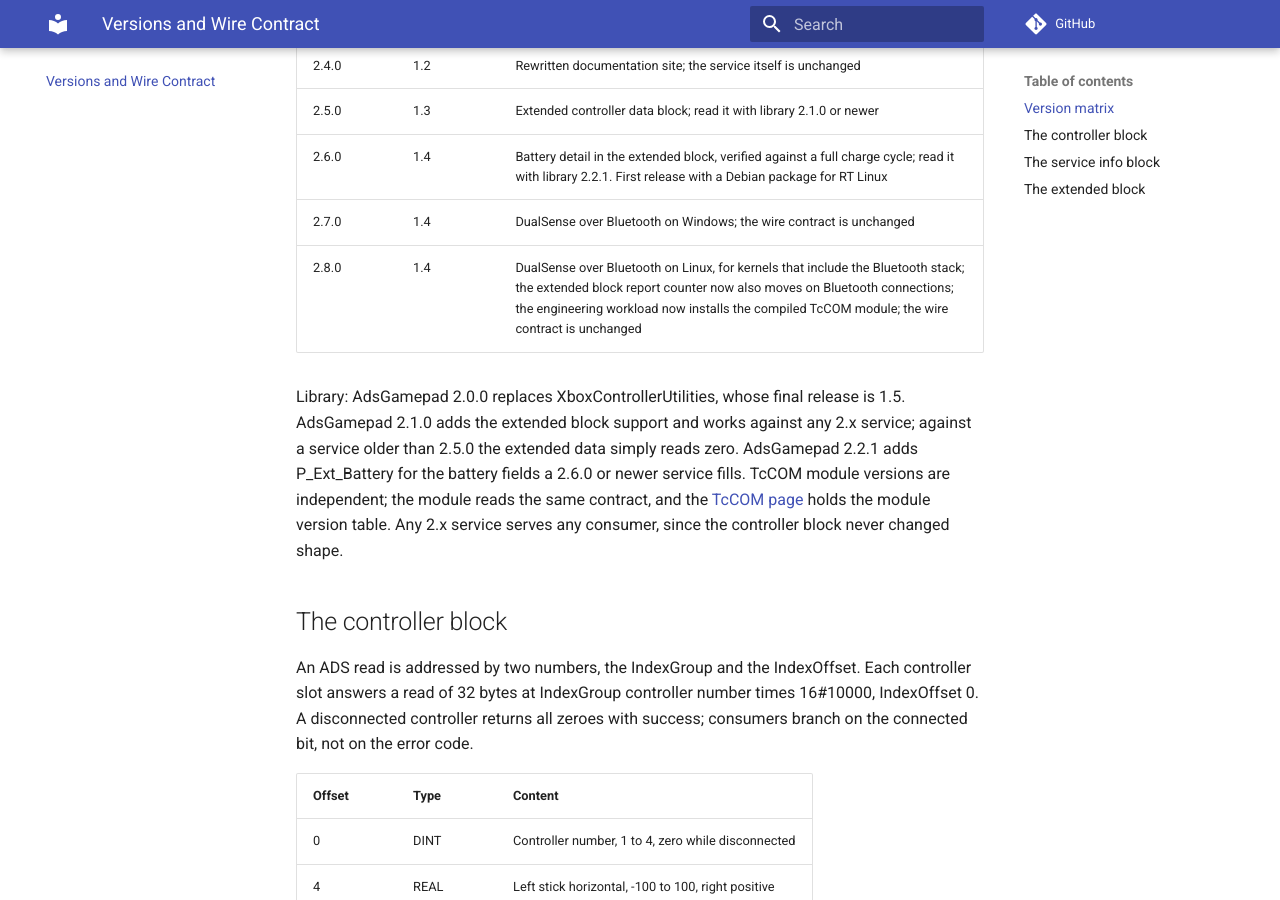
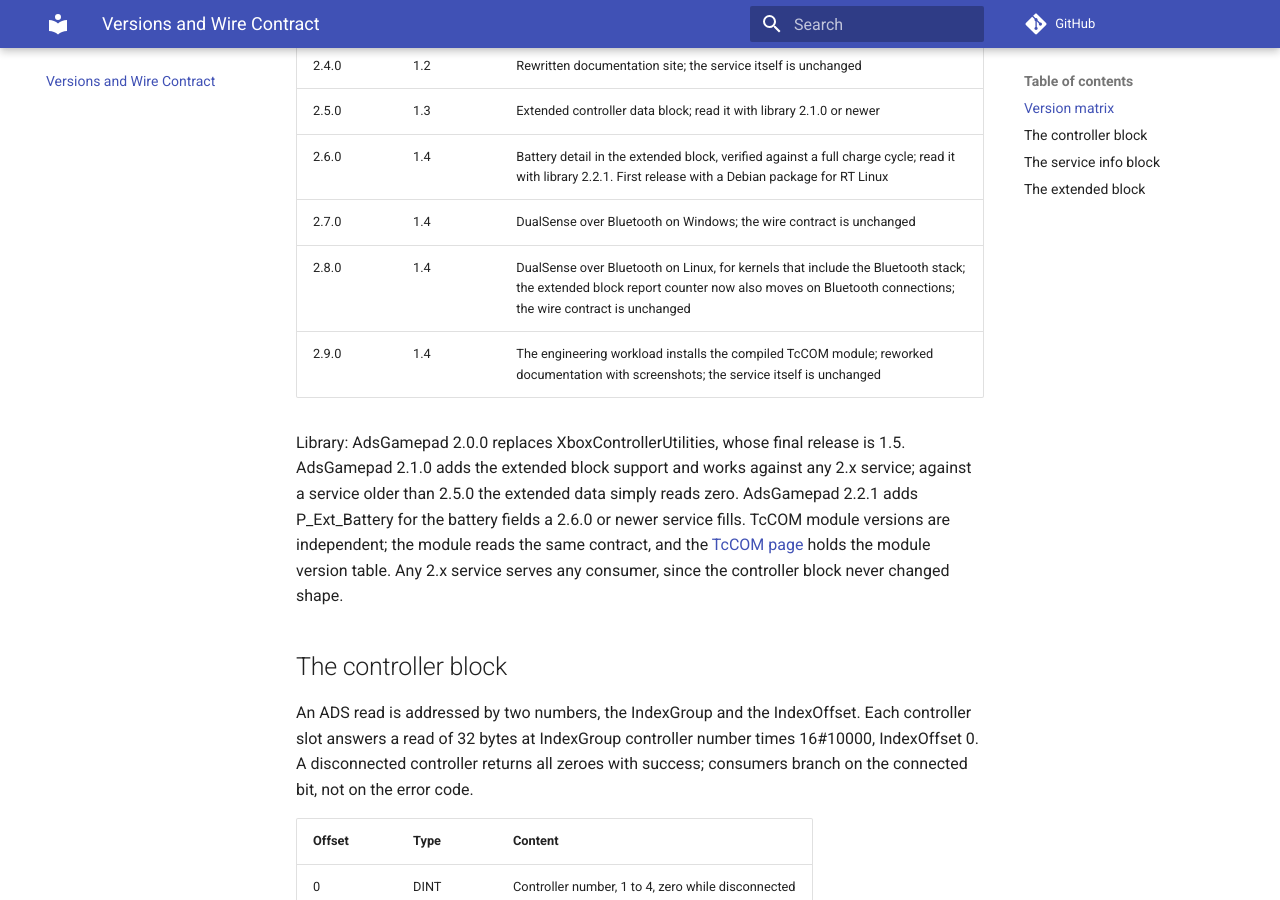
Before and after one commit to Beckhoff-USA-Community/ADS-Gamepad-Service, an MkDocs documentation site: the page built from Documentation/docs/versions.md, in a window 1280 px wide and 900 px high, scrolled down 662 px. Built offline with MkDocs 1.6.1 and Material for MkDocs 9.7.7, drawn with Linux system fonts in a browser that asks for light colours; comment, search, counter and statistics services are not loaded.

Commit message:
Version train 2.9.0 for the workload and documentation release

```diff
--- a/Documentation/docs/versions.md
+++ b/Documentation/docs/versions.md
@@ -14,7 +14,8 @@
 | 2.5.0 | 1.3 | Extended controller data block; read it with library 2.1.0 or newer |
 | 2.6.0 | 1.4 | Battery detail in the extended block, verified against a full charge cycle; read it with library 2.2.1. First release with a Debian package for RT Linux |
 | 2.7.0 | 1.4 | DualSense over Bluetooth on Windows; the wire contract is unchanged |
-| 2.8.0 | 1.4 | DualSense over Bluetooth on Linux, for kernels that include the Bluetooth stack; the extended block report counter now also moves on Bluetooth connections; the engineering workload now installs the compiled TcCOM module; the wire contract is unchanged |
+| 2.8.0 | 1.4 | DualSense over Bluetooth on Linux, for kernels that include the Bluetooth stack; the extended block report counter now also moves on Bluetooth connections; the wire contract is unchanged |
+| 2.9.0 | 1.4 | The engineering workload installs the compiled TcCOM module; reworked documentation with screenshots; the service itself is unchanged |
 
 Library: AdsGamepad 2.0.0 replaces XboxControllerUtilities, whose final release is 1.5. AdsGamepad 2.1.0 adds the extended block support and works against any 2.x service; against a service older than 2.5.0 the extended data simply reads zero. AdsGamepad 2.2.1 adds P_Ext_Battery for the battery fields a 2.6.0 or newer service fills. TcCOM module versions are independent; the module reads the same contract, and the [TcCOM page](tccom.md) holds the module version table. Any 2.x service serves any consumer, since the controller block never changed shape.
 
```
Also changed, not shown: Documentation/docs/installation/linux.md (+1 -1 lines), README.md, linux/README.md, 5 other files.
